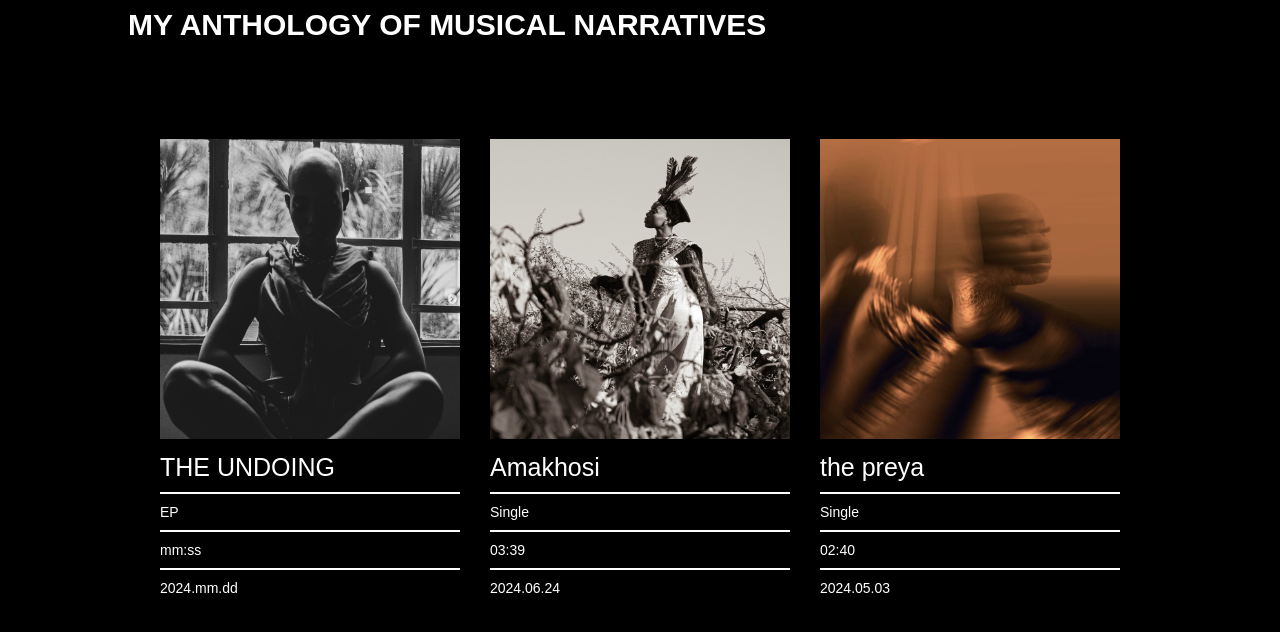
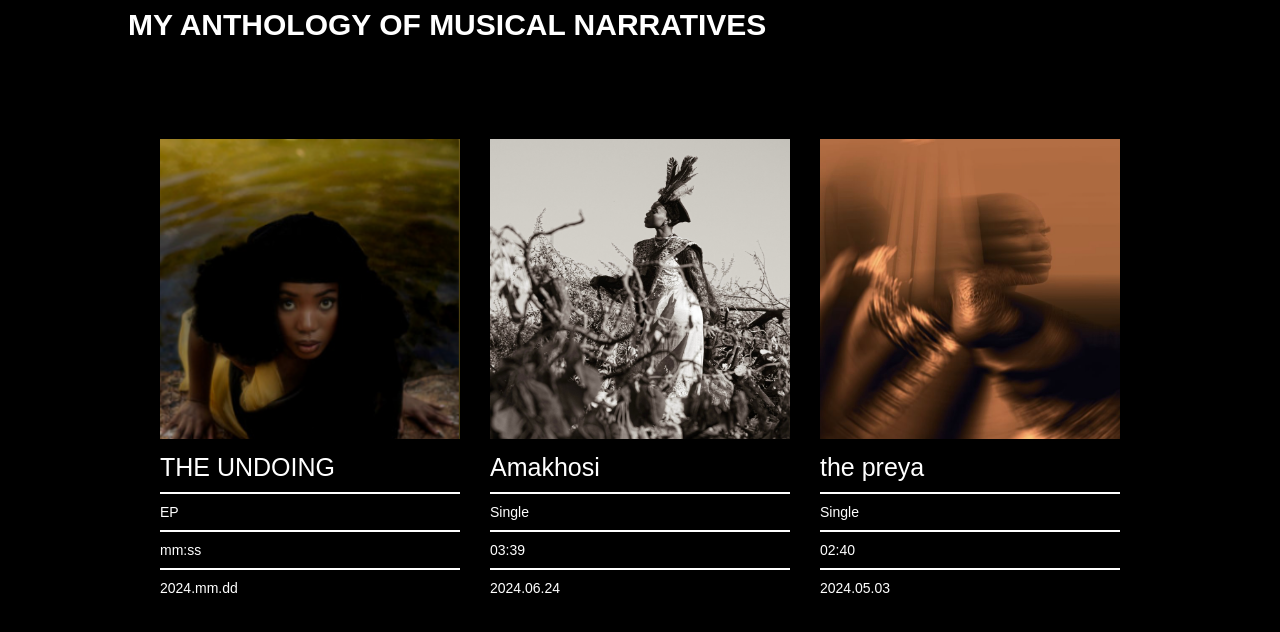
Before and after one commit to looyundah/looyundah.github.io, a plain HTML site: page index.html in a window 1280 px wide. Shown: the part 1622-2254 px from the top of the page. Drawn offline with Linux system fonts and the light colour scheme; a web font is replaced by a local one.

Commit message:
Update index.html

```diff
--- a/index.html
+++ b/index.html
@@ -54,7 +54,7 @@
             <h1>MY ANTHOLOGY OF MUSICAL NARRATIVES</h1>
             <div id="anthology-container">
                 <div class="narrative">
-                    <img src="/assets/img/image-3.png" alt="">
+                    <img src="/assets/img/The Undoing.png" alt="">
                     <div class="narrative-meta">
                         <span class="narrative-title">THE UNDOING</span>
                         <span class="narrative-type">EP</span>
```
